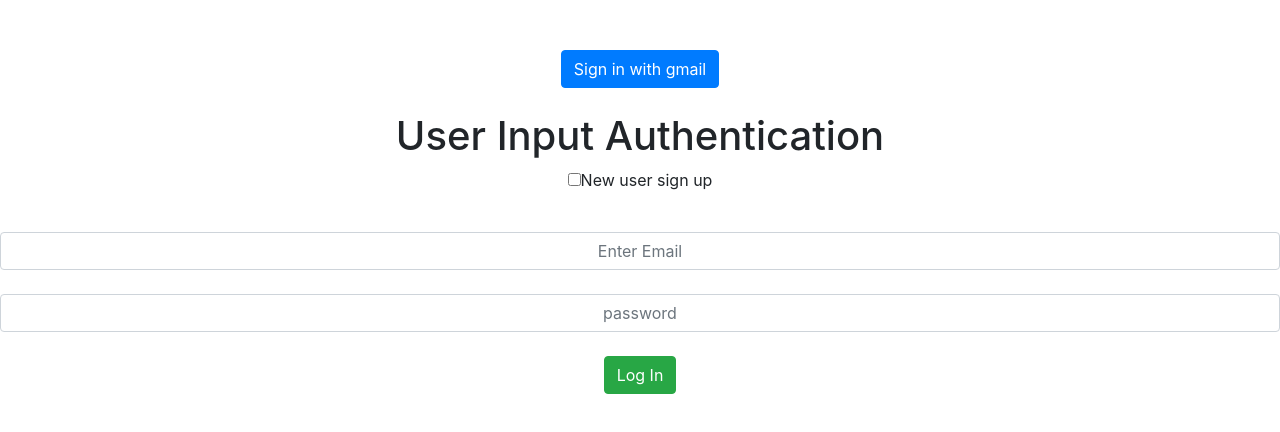
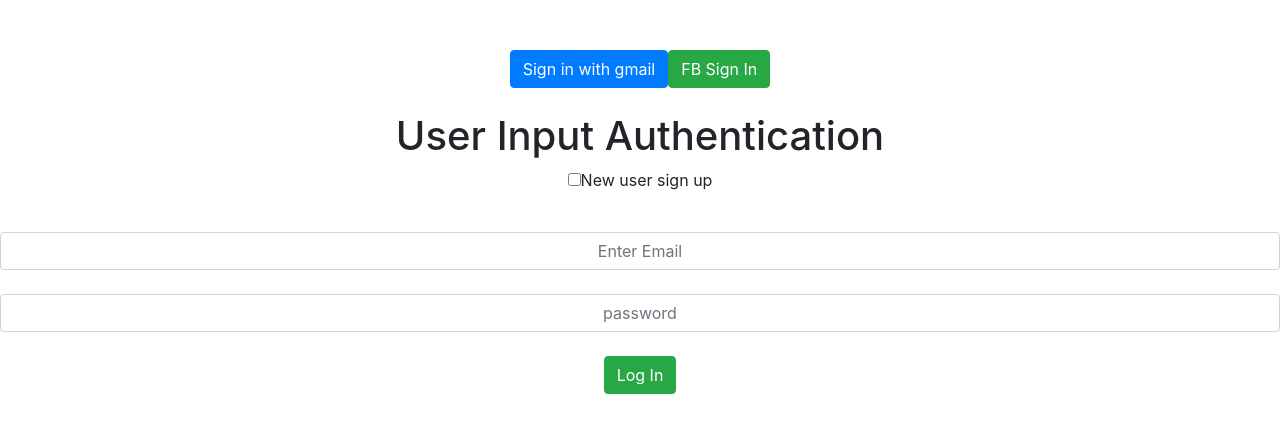
Before and after one commit to Sabbir185/firebase-authentication, a React (Create React App) app: page / in a window 1280 px wide. Shown: the top 432 px of the page. Built offline with nearby package versions, Linux system fonts and the light colour scheme.

Commit message:
fb sign in option added

```diff
--- a/src/App.js
+++ b/src/App.js
@@ -14,6 +14,7 @@ else{
 
 function App() {
   const provider = new firebase.auth.GoogleAuthProvider();
+  const fbProvider = new firebase.auth.FacebookAuthProvider();
 
   const [newUser, setNewUser] = useState(false);
 
@@ -107,6 +108,28 @@ function App() {
     event.preventDefault();
   }
 
+
+  // handle fb sign in
+  const handleFbSignIn = () =>{
+    firebase
+    .auth()
+    .signInWithPopup(fbProvider)
+    .then((result) => {
+      /** @type {firebase.auth.OAuthCredential} */
+      var credential = result.credential;
+      var user = result.user;
+      var accessToken = credential.accessToken;
+      console.log(user);
+    })
+    .catch((error) => {
+      var errorCode = error.code;
+      var errorMessage = error.message;
+      var email = error.email;
+      var credential = error.credential;
+    });
+  }
+
+
   const updateUserName = (name) =>{
     var user = firebase.auth().currentUser;
 
@@ -143,6 +166,7 @@ function App() {
         user.isUserSignIn ? <button className='btn btn-warning  mb-5' onClick={handleSignOut}>Sign Out</button> :
         <button className='btn btn-primary' onClick={handleSignIn}>Sign in with gmail</button>
       }
+      <button className='btn btn-success' onClick={handleFbSignIn}>FB Sign In</button>
       {
         user.isUserSignIn && <div>
           <p>Welcome, {user.name}</p>
```
